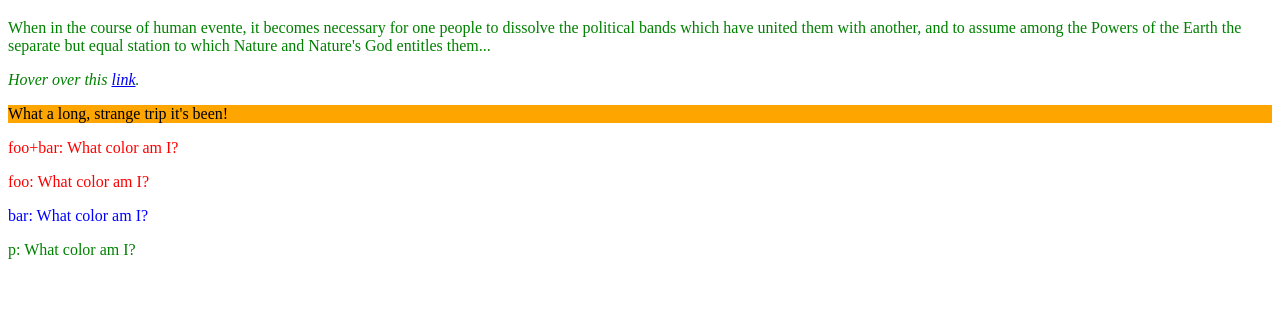
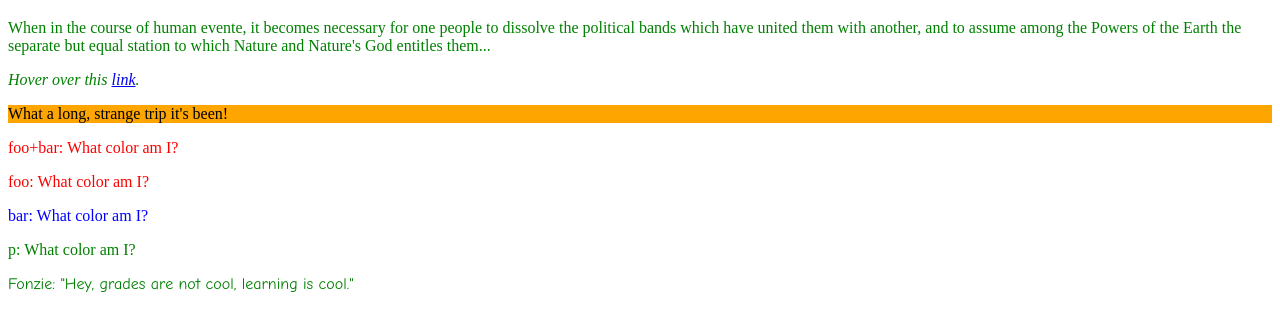
Before and after one commit to topquark28/CSSI-2016, a plain HTML site: page css-test.html in a window 1280 px wide. Shown: the part 61-392 px from the top of the page. Drawn offline with Linux system fonts and the light colour scheme.

Commit message:
Add a cool quote.

```diff
--- a/css-test.html
+++ b/css-test.html
@@ -21,5 +21,6 @@
     <p id="foo">foo: What color am I?</p>
     <p class="bar">bar: What color am I?</p>
     <p>p: What color am I?</p>
+    <p class="cool">Fonzie: "Hey, grades are not cool, learning is cool."</p>
   </body>
 </html>
--- a/stylesheet.css
+++ b/stylesheet.css
@@ -5,3 +5,4 @@ p { color: green}
 p.highlight { background: orange; color: black; }
 #note p { font-style: italic }
 a:hover { color: green }
+.cool { font-family: "Comic Sans MS", cursive, sans-serif }
```
